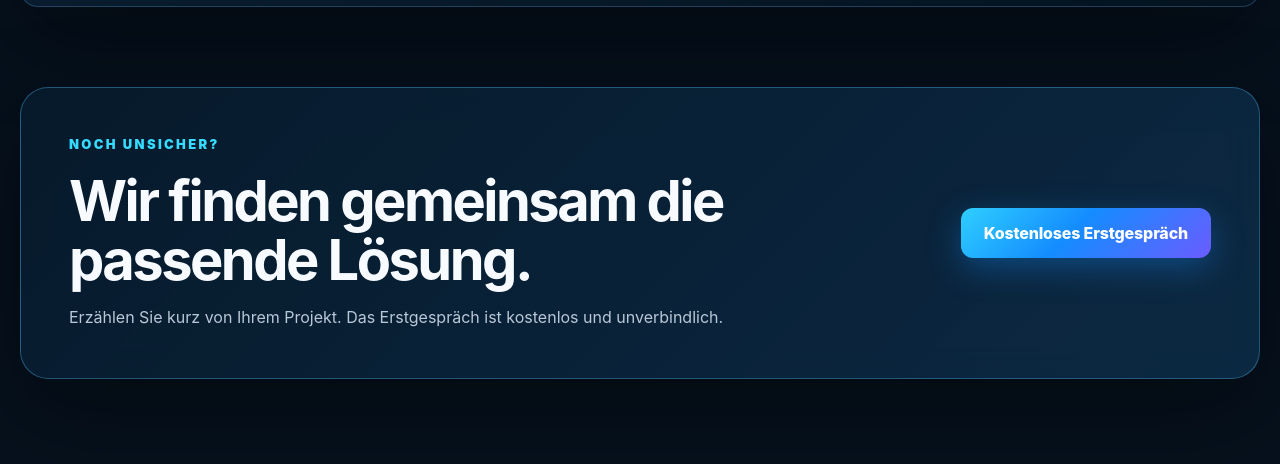
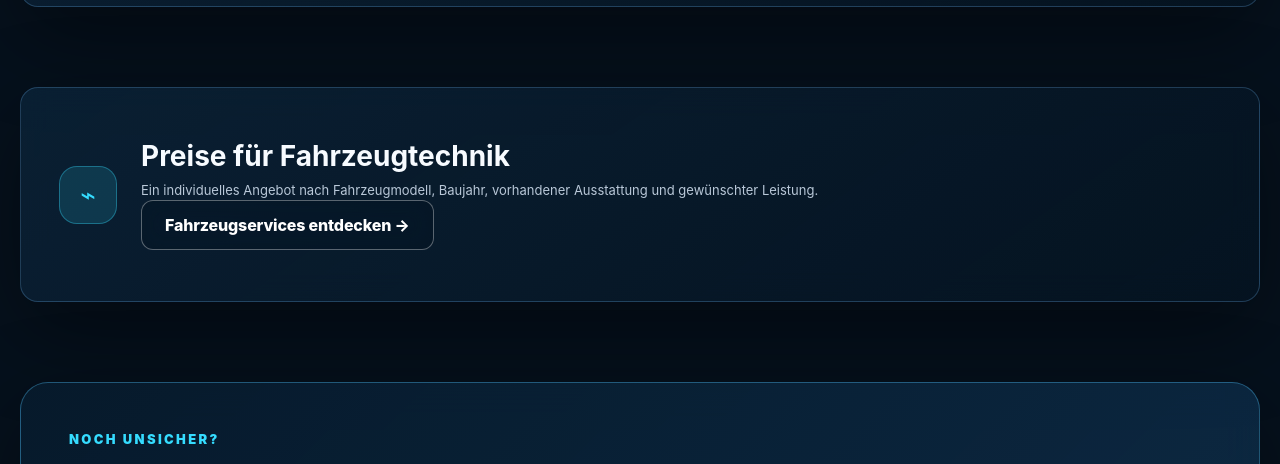
Before and after one commit to mahli-digital/mahli-digital-site, a plain HTML site: page preise.html in a window 1280 px wide. Shown: the part 2202-2666 px from the top of the page. Drawn offline with Linux system fonts and the light colour scheme.

Commit message:
Add multilingual VW group vehicle electronics services

```diff
--- a/preise.html
+++ b/preise.html
@@ -30,5 +30,6 @@
 <section class="extras-section reveal"><div class="section-head"><div><p class="eyebrow" data-i18n="prices.extraKicker">OPTIONALE ERWEITERUNGEN</p><h2 data-i18n="prices.extraTitle">Nur bezahlen, was Sie wirklich brauchen.</h2></div></div><div class="extras-grid"><div class="extra glass-card"><b data-i18n="prices.e1">Weitere Sprache</b><strong data-i18n="prices.e1p">ab 150 €</strong></div><div class="extra glass-card"><b data-i18n="prices.e2">Zusätzliche Seite</b><strong data-i18n="prices.e2p">ab 80 €</strong></div><div class="extra glass-card"><b data-i18n="prices.e3">Google Business Optimierung</b><strong data-i18n="prices.e3p">ab 120 €</strong></div><div class="extra glass-card"><b data-i18n="prices.e4">Wartung & Support</b><strong data-i18n="prices.e4p">ab 29 €/Monat</strong></div></div></section>
 <section class="price-note reveal glass-card"><span>✓</span><div><h2 data-i18n="prices.noteTitle">Keine versteckten Kosten.</h2><p data-i18n="prices.noteText">Vor Projektstart erhalten Sie ein klares Angebot. Erst wenn Umfang, Funktionen und Inhalte feststehen, wird gestartet.</p></div></section>
 <section class="price-note reveal glass-card"><span>⚙</span><div><h2 data-i18n="repair.priceTitle">Preise für IT- und Geräteservice</h2><p data-i18n="repair.priceText">Die Kosten richten sich nach Gerät, Defekt, Ersatzteilen und Arbeitsaufwand. Fragen Sie ein individuelles Angebot an.</p><a class="btn btn-ghost" href="kontakt.html" data-i18n="repair.cta">Service anfragen</a></div></section>
+<section class="price-note reveal glass-card"><span aria-hidden="true">⌁</span><div><h2 data-i18n="auto.priceTitle">Preise für Fahrzeugtechnik</h2><p data-i18n="auto.priceText">Ein individuelles Angebot nach Fahrzeugmodell, Baujahr, vorhandener Ausstattung und gewünschter Leistung.</p><a class="btn btn-ghost" href="leistungen.html#vehicle-service" data-i18n="auto.more">Fahrzeugservices entdecken →</a></div></section>
 <section class="page-cta reveal"><div><p class="eyebrow" data-i18n="prices.ctaKicker">NOCH UNSICHER?</p><h2 data-i18n="prices.ctaTitle">Wir finden gemeinsam die passende Lösung.</h2><p data-i18n="prices.ctaText">Erzählen Sie kurz von Ihrem Projekt. Das Erstgespräch ist kostenlos und unverbindlich.</p></div><a class="btn btn-primary" href="kontakt.html" data-i18n="nav.cta">Kostenloses Erstgespräch</a></section>
 </main><footer class="site-footer"><a class="footer-brand" href="index.html"><img src="assets/logo.svg" alt="Mahli Digital"></a><p>info@mahlidigital.com</p><div><a href="impressum.html">Impressum</a><a href="datenschutz.html">Datenschutz</a></div><small>© 2026 Mahli Digital</small></footer><script src="assets/app.js"></script></body></html>
```
